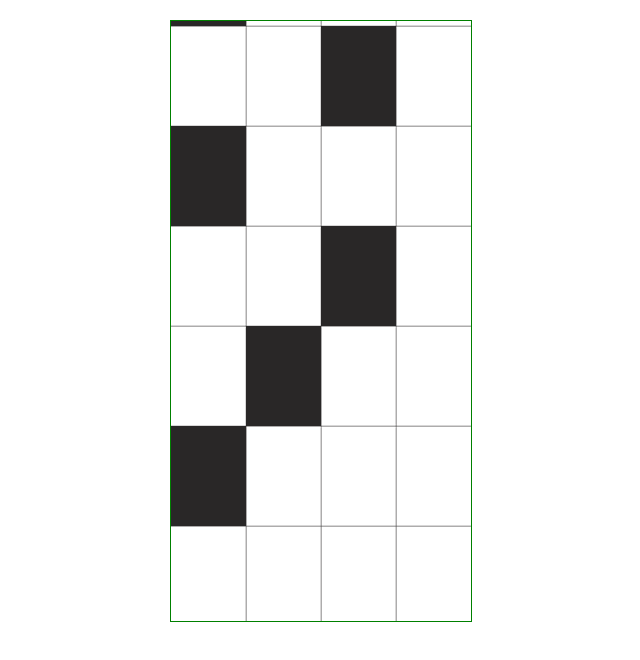
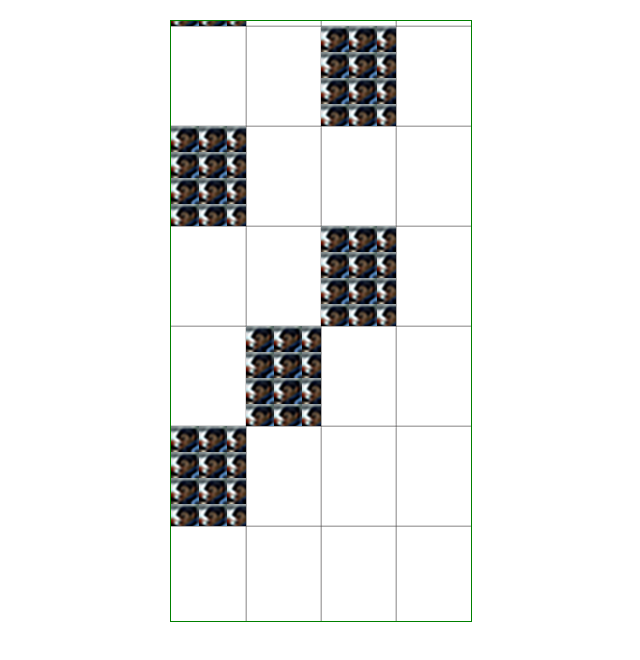
Before and after one commit to 1TWT/twt.github.io, a plain HTML site: page index.html in a window 1280 px wide. Shown: the whole page, without its empty margins (319-959 px from the left). Drawn offline with Linux system fonts and the light colour scheme.

Commit message:
Update index.html

```diff
--- a/index.html
+++ b/index.html
@@ -1,14 +1,16 @@
 <!DOCTYPE html>
 <html>
 <head>
-	<title>别踩白块</title>
+
+	<title>别踩志波</title>
+	<link rel="icon" href="img/6.png" type="image/x-icon"/>
 	<meta http-equiv="content-type" content="text/html;charset=utf-8">
 	<style type="text/css">
 	*{margin: 0px;padding: 0px;}
 	#bg{width: 300px;height: 600px;border: 1px solid green;margin: 20px auto;position: relative;overflow: hidden;}
 	.entity{background: url(./img/bg.png);position: absolute;}
 	.sm{width: 75px;height: 100px;float: left;}
-	.smb{width: 75px;height: 100px;float: left;background: url(./img/hk.png);}
+	.smb{width: 75px;height: 100px;float: left;background: url(./img/6.png);}
 	#nnn{width: 300px;height: 600px;background: url(./img/bg.png);position: absolute;top: 0px;}
 	.bs{background:red;border:red 3px solid;}
 	</style>
```
